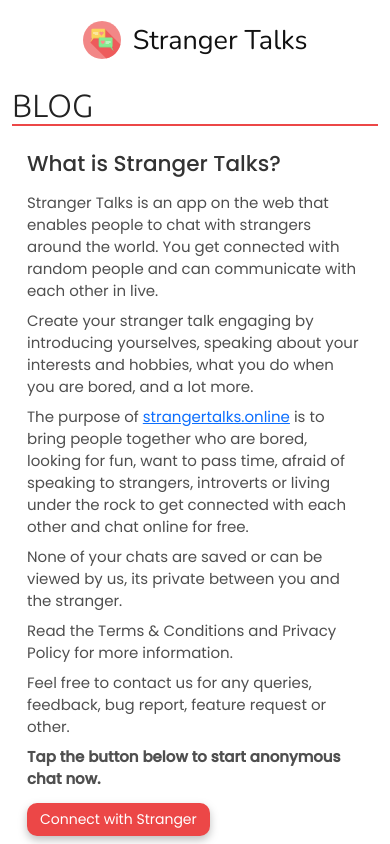
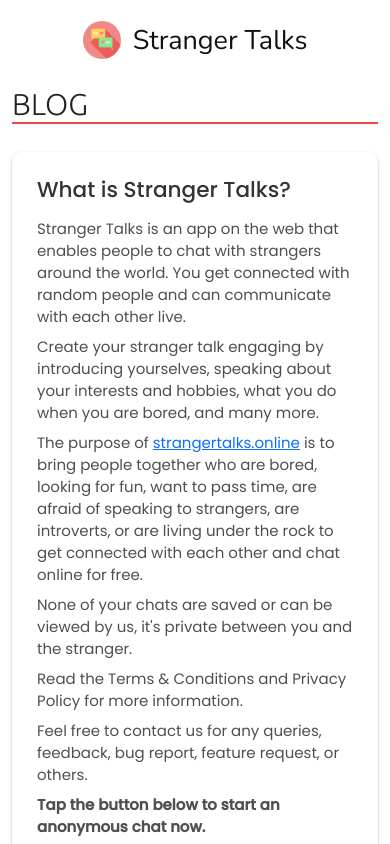
Before and after one commit to Nitish0399/stranger-talks, a React (Create React App) app in the folder client/: page /blog in a window 390 px wide. Shown: the top 844 px of the page. Built offline with nearby package versions, Linux system fonts and the light colour scheme; no server answers.

Commit message:
update blog post content and update styles

```diff
--- a/client/src/pages/Blog.js
+++ b/client/src/pages/Blog.js
@@ -18,6 +18,27 @@
       isMounted.current = false;
     };
   });
+
+  const blogPostsHTML = blogPosts.map((post, index) => <section key={index}>
+    <h4>{post.heading}</h4>
+    <div dangerouslySetInnerHTML={{
+        __html: post.body
+      }}></div>
+    <button id={styles['start-chat-btn']} className="btn btn-primary" type="button" onClick={(e) => navigateToChat(e)}>
+      Connect with Stranger {
+        (chatButtonLoaderDisplay)
+          ? <span className="spinner-border spinner-border-sm ms-2" role="status" aria-hidden="true"></span>
+          : null
+      }
+    </button>
+  </section>);
+
+  return (<div className="container pt-1 pb-5">
+    <h1 id={styles['title']}>BLOG</h1>
+    <div id={styles['blog-container']}>
+      {blogPostsHTML}
+    </div>
+  </div>);
 
   function navigateToChat(e) {
     e.preventDefault();
@@ -47,28 +68,6 @@
       }
     }
   }
-
-  const blogPostsHTML = blogPosts.map((post, index) => <section key={index}>
-    <h4>{post.heading}</h4>
-    <div dangerouslySetInnerHTML={{
-        __html: post.body
-      }}></div>
-    <button id={styles['start-chat-btn']} className="btn btn-primary" type="button" onClick={(e) => navigateToChat(e)}>
-      Connect with Stranger {
-        (chatButtonLoaderDisplay)
-          ? <span className="spinner-border spinner-border-sm ms-2" role="status" aria-hidden="true"></span>
-          : null
-      }
-
-    </button>
-  </section>);
-
-  return (<div className="container pt-1 pb-5">
-    <h1 id={styles['title']}>BLOG</h1>
-    <div id={styles['blog-container']}>
-      {blogPostsHTML}
-    </div>
-  </div>);
 }
 
 export default Blog;
--- a/client/src/static/blogPosts.js
+++ b/client/src/static/blogPosts.js
@@ -1,7 +1,7 @@
 const blogPosts = [
   {
     heading: "What is Stranger Talks?",
-    body: "<p>Stranger Talks is an app on the web that enables people to chat with strangers around the world. You get connected with random people and can communicate with each other in live.</p><p>Create your stranger talk engaging by introducing yourselves, speaking about your interests and hobbies, what you do when you are bored, and a lot more.</p><p> The purpose of <a href='/'>strangertalks.online</a> is to bring people together who are bored, looking for fun, want to pass time, afraid of speaking to strangers, introverts or living under the rock to get connected with each other and chat online for free.</p><p> None of your chats are saved or can be viewed by us, its private between you and the stranger.</p><p> Read the Terms & Conditions and Privacy Policy for more information.</p><p>Feel free to contact us for any queries, feedback, bug report, feature request or other.</p><p><b>Tap the button below to start anonymous chat now.</b></p>"
+    body: "<p>Stranger Talks is an app on the web that enables people to chat with strangers around the world. You get connected with random people and can communicate with each other live.</p><p>Create your stranger talk engaging by introducing yourselves, speaking about your interests and hobbies, what you do when you are bored, and many more.</p><p> The purpose of <a href='/'>strangertalks.online</a> is to bring people together who are bored, looking for fun, want to pass time, are afraid of speaking to strangers, are introverts, or are living under the rock to get connected with each other and chat online for free.</p><p> None of your chats are saved or can be viewed by us, it's private between you and the stranger.</p><p> Read the Terms & Conditions and Privacy Policy for more information.</p><p>Feel free to contact us for any queries, feedback, bug report, feature request, or others.</p><p><b>Tap the button below to start an anonymous chat now.</b></p>"
   }
 ];
 
--- a/client/src/styles/blog.module.css
+++ b/client/src/styles/blog.module.css
@@ -7,7 +7,7 @@
 }
 
 #blog-container {
-  max-width: 700px;
+  max-width: 800px;
   margin: auto;
   padding-top: 10px;
 }
@@ -25,7 +25,11 @@
 }
 
 #blog-container section {
-  margin-top: 25px;
+  margin-top: 20px;
+  padding: 25px 30px;
+  border-radius: 10px;
+  box-shadow: rgba(50, 50, 93, 0.25) 0px 2px 5px -1px,
+    rgba(0, 0, 0, 0.3) 0px 1px 3px -1px;
 }
 
 #start-chat-btn {
@@ -48,10 +52,11 @@
 
 @media only screen and (max-width: 425px) {
   #title {
-    font-size: 32px;
+    font-size: 30px;
   }
 
-  #blog-container {
-    padding: 0 15px;
+  #blog-container section {
+    margin-top: 10px;
+    padding: 25px;
   }
 }
```
